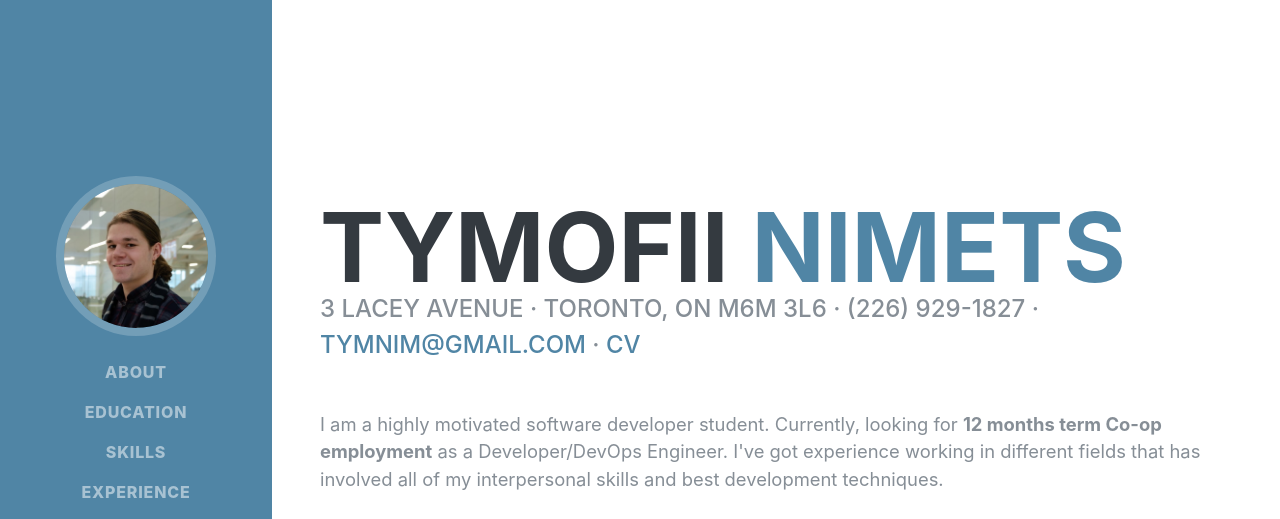
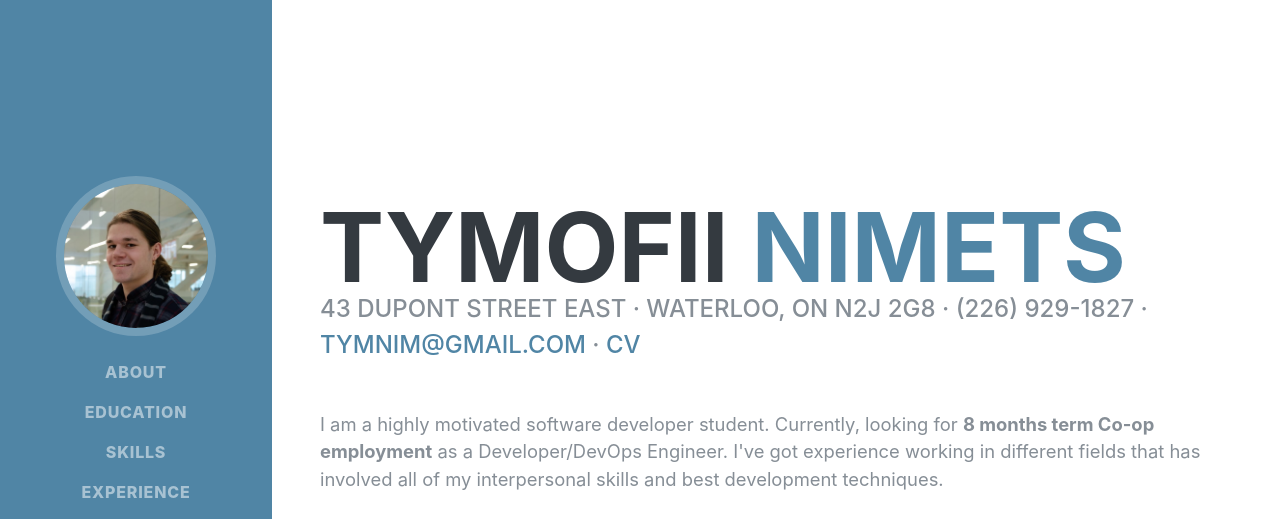
Before and after one commit to TymNim/portfolio, a plain HTML site: page index.html in a window 1280 px wide. Shown: the top 519 px of the page. Drawn offline with nearby package versions, Linux system fonts and the light colour scheme; a web font is replaced by a local one.

Commit message:
about me section edited

```diff
--- a/index.html
+++ b/index.html
@@ -73,11 +73,11 @@
         <h1 class="mb-0">Tymofii
           <span class="text-primary">Nimets</span>
         </h1>
-        <div class="subheading mb-5">3 Lacey Avenue · Toronto, ON M6M 3L6 · (226) 929-1827 ·
-          <a href="mailto:name@email.com">tymnim@gmail.com</a> ·
+        <div class="subheading mb-5">43 Dupont Street East · Waterloo, ON N2J 2G8 · (226) 929-1827 ·
+          <a href="mailto:tymnim@gmail.com">tymnim@gmail.com</a> ·
 		  <a href="https://tymnim.github.io/resume.pdf" target="_blank">CV</a>
         </div>
-        <p class="lead mb-5">I am a highly motivated software developer student. Currently, looking for <b>12 months term Co-op employment</b> as a Developer/DevOps Engineer. I've got experience working in different fields that has involved all of my interpersonal skills and best development techniques.</p>
+        <p class="lead mb-5">I am a highly motivated software developer student. Currently, looking for <b>8 months term Co-op employment</b> as a Developer/DevOps Engineer. I've got experience working in different fields that has involved all of my interpersonal skills and best development techniques.</p>
         <div class="social-icons">
           <a href="https://www.linkedin.com/in/timnimets/" title="Tim's Linkedin Profile">
             <i class="fab fa-linkedin-in"></i>
```
